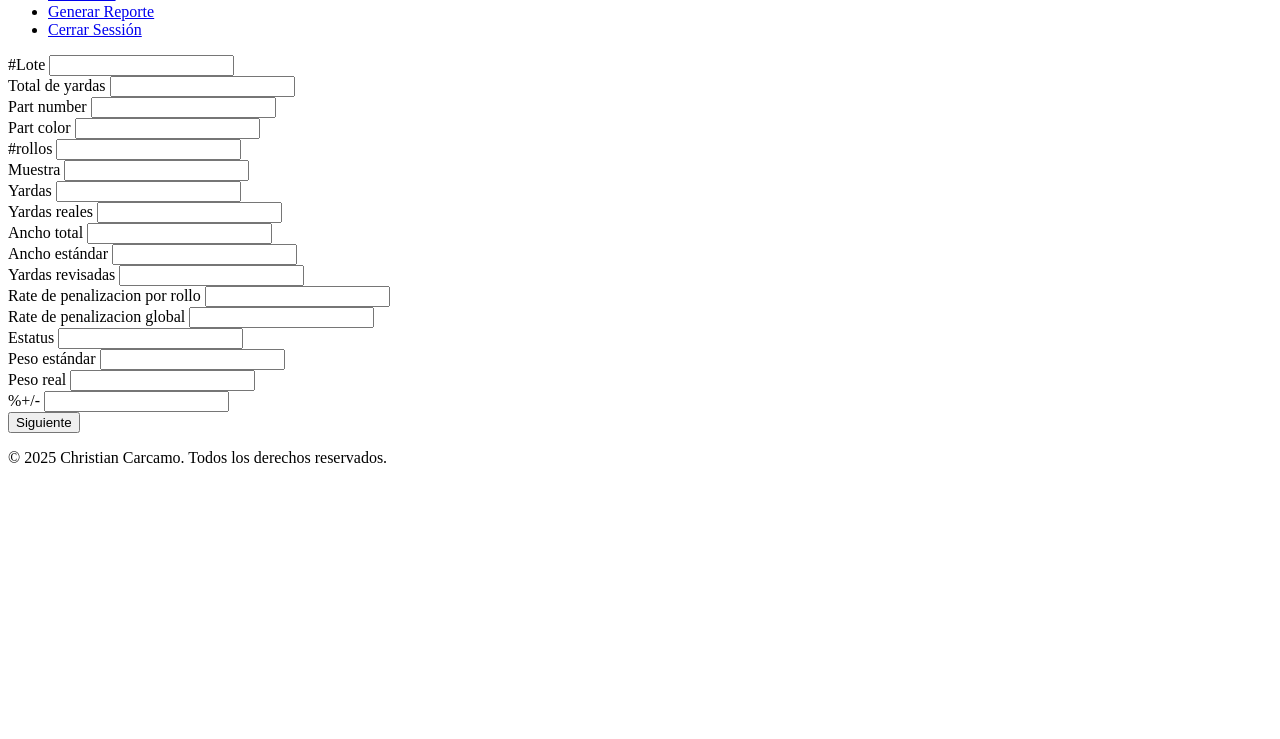
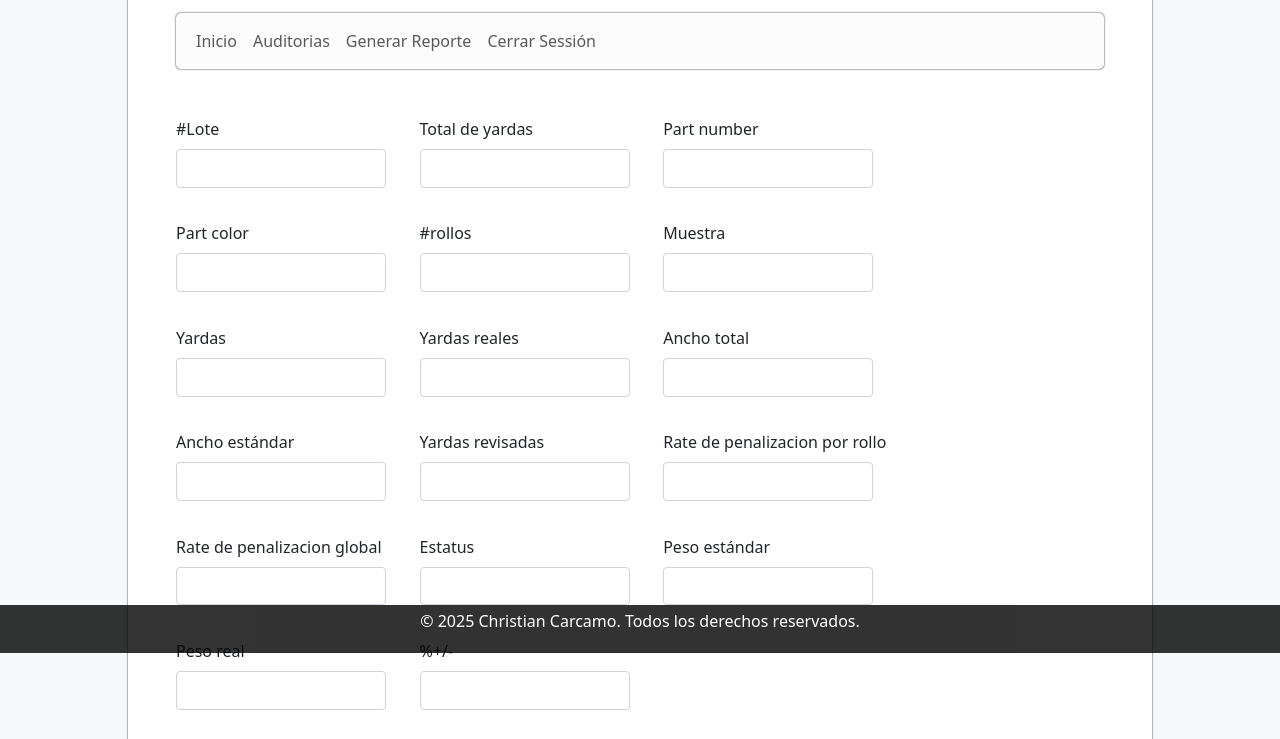
Before and after one commit to ChrisCarcamo1605/AuditoriaPrototype, a website: page auditoria.html in a window 1280 px wide. Shown: the part 147-886 px from the top of the page. Before the commit the page ends 800 px from the top, so only its background shows below. Drawn offline with Linux system fonts and the light colour scheme; the site is published under a folder, as on GitHub Pages, so addresses that start at the root find nothing.

Commit message:
ruted refactored

```diff
--- a/auditoria.html
+++ b/auditoria.html
@@ -5,10 +5,10 @@
     <meta charset="UTF-8">
     <meta name="viewport" content="width=device-width, initial-scale=1.0">
     <title>Auditoria Prototipo</title>
-    <link rel="stylesheet" href="/assets/bootstrap/dist/css/bootstrap.min.css">
-    <link rel="stylesheet" href="/assets/css/styles.css">
+    <link rel="stylesheet" href="assets/bootstrap/dist/css/bootstrap.min.css">
+    <link rel="stylesheet" href="assets/css/styles.css">
 
-    <script src="/assets/bootstrap/dist/js/bootstrap.bundle.min.js" defer></script>
+    <script src="assets/bootstrap/dist/js/bootstrap.bundle.min.js" defer></script>
 </head>
 
 <body class="bg-light">
```
Also changed, not shown: auditoria_second.html (+4 -4 lines), generarReporte.html (+3 -3 lines), index.html (+3 -3 lines).
